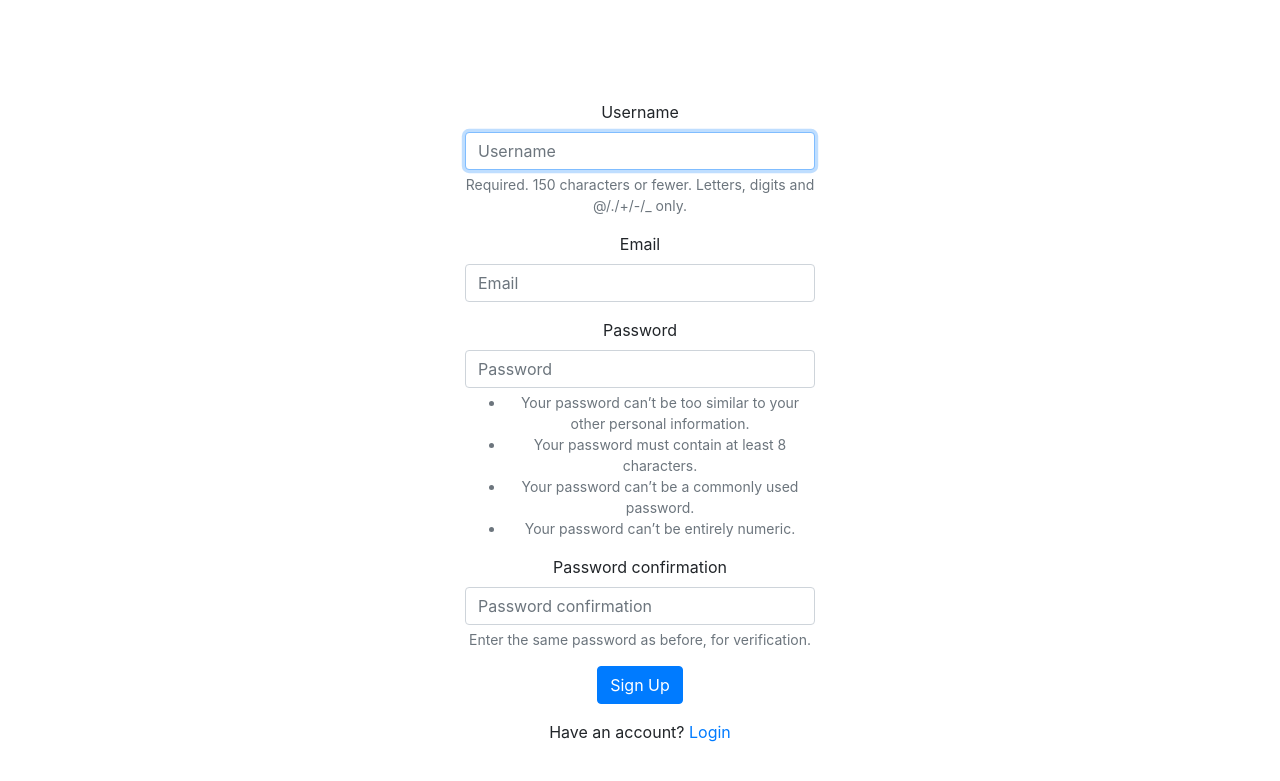
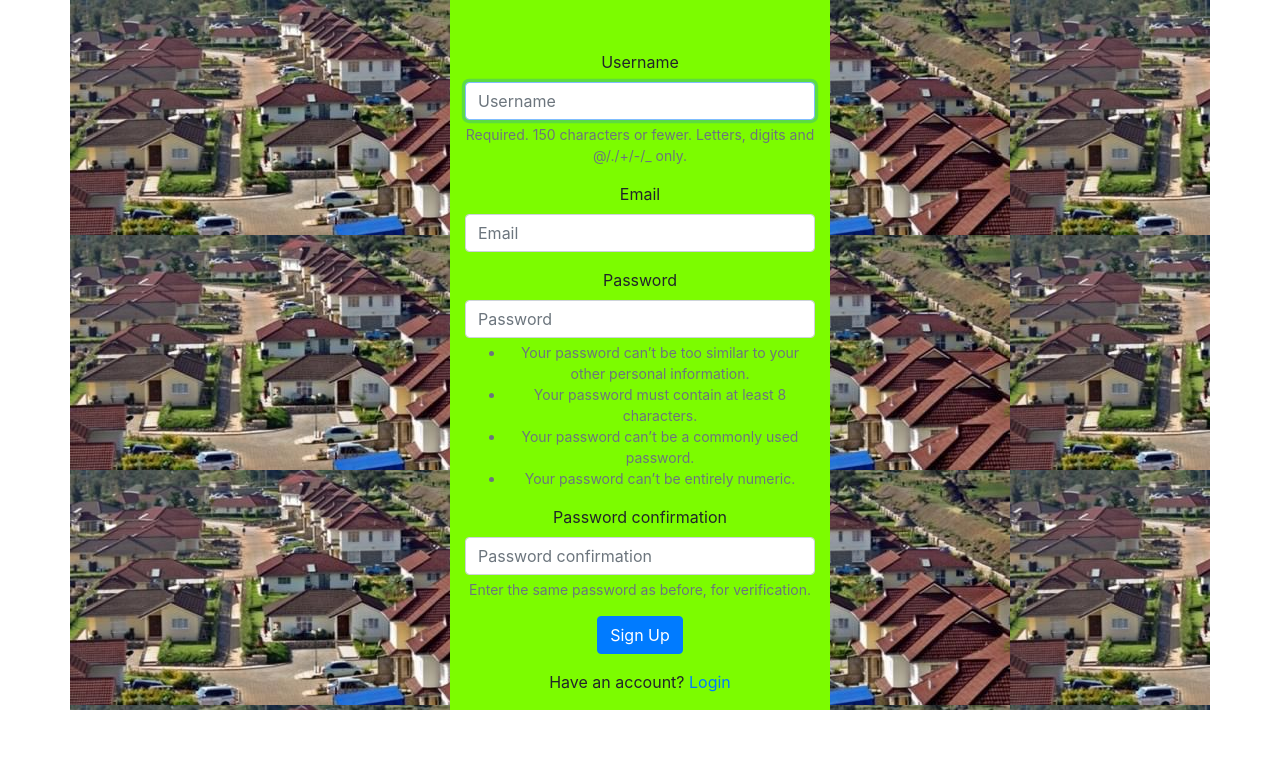
Before and after one commit to jwy951/jowiye_Neighwatch_dog, a Django app: page /accounts/register/ in a window 1280 px wide. Shown: the top 781 px of the page. Run offline with Django 3.2, Linux system fonts and the light colour scheme; some libraries are stand-ins or nearby versions.

Commit message:
add template register

```diff
--- a/neighbour/templates/registration/login.html
+++ b/neighbour/templates/registration/login.html
@@ -4,7 +4,7 @@
 
 {% block content %}
 <div class="container">
-  <div class="row">
+  <div class="row" style="background-image: url('/static/images/greenspan.jpg')">
     <!-- Empty div -->
 
     <div class="col-md-4 phone-section">
@@ -12,7 +12,7 @@
 
 
 
-    <div class="col-md-4 form-section">
+    <div class="col-md-4 form-section" style="background-color: lawngreen;">
 
       {% if form.errors %}
         <p>Password or Username is incorrect</p>
--- a/neighbour/templates/registration/logout.html
+++ b/neighbour/templates/registration/logout.html
@@ -2,11 +2,13 @@
 {% block content %}
 <div class="container" style="background-color: #343148; color:aliceblue;">
     <div class="content-section">
+        <div class="col-md-4"></div>
         <h2>You have successfully logged out</h2>
         <div class="border-top pt-3">
             <small class="text-muted"><a href="{% url 'login'%}">You can login again</a></small>
         </div>
 
     </div>
+    <div class="col-md-4"></div>
 </div>
 {% endblock %}
--- a/neighbour/templates/registration/register.html
+++ b/neighbour/templates/registration/register.html
@@ -5,16 +5,16 @@
 {% block content %}
 
 <div class="container">
-  <div class="row">
+  <div class="row" style="background-image: url('/static/images/greenspan.jpg')">
     <!-- Empty div -->
     <div class="col-md-4"></div>
 
-    <div class="col-md-4 form-section">
+    <div class="col-md-4 form-section"style="background-color: lawngreen;">
       {% if form.errors %}
         <p>Some information might be incorrect</p>
       {% endif %}
       <div class="text-center">
-      <div class="panel panel-default" style="margin-top:100px;">
+      <div class="panel panel-default" style="margin-top:50px;">
 
         <div class="panel-body">
           <form action="/accounts/register/"method="post" >
```
Also changed, not shown: static/images/greenspan.jpg (added).
